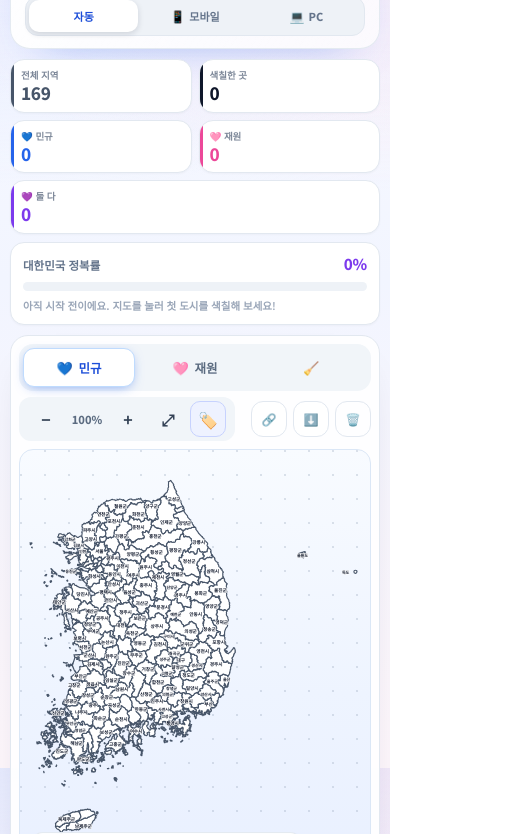
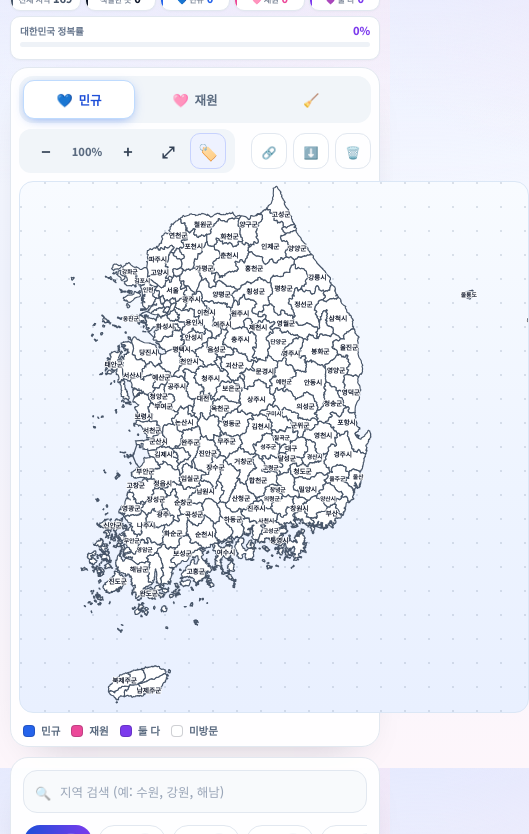
Before and after one commit to Ppoppi112/korea-travel-map, a plain HTML site: page index.html in a window 390 px wide. Shown: the part 76-910 px from the top of the page, 529 px wide, since content can reach past the window. Drawn offline with Linux system fonts and the light colour scheme.

Commit message:
모바일에서 헤더·요약 압축해 지도를 첫 화면 중앙에 배치

```diff
--- a/index.html
+++ b/index.html
@@ -845,8 +845,54 @@
     html[data-layout="mobile"] .foot { font-size: 10px; margin-top: 14px; }
     html[data-layout="mobile"] .brush-label-eraser { display: inline; }
 
+    /* ── 모바일: 지도가 첫 화면에 바로 보이도록 헤더·요약을 한 줄로 압축 ── */
+    html[data-layout="mobile"] #app { padding-top: 8px; }
+    html[data-layout="mobile"] .hero {
+      flex-wrap: nowrap;
+      padding: 7px 10px;
+      border-radius: 15px;
+      gap: 8px;
+    }
+    html[data-layout="mobile"] .hero-main { gap: 7px; flex: 1 1 auto; }
+    html[data-layout="mobile"] .hero-emoji { font-size: 17px; }
+    html[data-layout="mobile"] .hero h1 { font-size: 13.5px; line-height: 1.2; }
+    html[data-layout="mobile"] .hero-sub { display: none; }
+    html[data-layout="mobile"] .hero-side { width: auto; flex: 0 0 auto; align-items: center; }
+    html[data-layout="mobile"] .view-mode { padding: 2px; border-radius: 11px; }
+    html[data-layout="mobile"] .view-mode button { padding: 5px 7px; font-size: 10px; border-radius: 8px; }
+    html[data-layout="mobile"] .view-mode .vm-ico { font-size: 10px; }
+
+    html[data-layout="mobile"] .stats { margin-top: 7px; gap: 5px; }
+    html[data-layout="mobile"] .stat-grid { grid-template-columns: repeat(5, minmax(0, 1fr)); gap: 4px; }
+    html[data-layout="mobile"] .stat {
+      flex-direction: row;
+      align-items: baseline;
+      justify-content: center;
+      gap: 3px;
+      padding: 4px 3px 5px;
+      border-radius: 10px;
+    }
+    html[data-layout="mobile"] .stat::before { width: 2px; }
+    html[data-layout="mobile"] .stat-label { font-size: 8.5px; }
+    html[data-layout="mobile"] .stat strong { font-size: 12px; }
+    html[data-layout="mobile"] .stat-both { grid-column: auto; }
+    html[data-layout="mobile"] .progress { padding: 5px 9px; border-radius: 10px; }
+    html[data-layout="mobile"] .progress-top { font-size: 9.5px; }
+    html[data-layout="mobile"] .progress-top strong { font-size: 11px; }
+    html[data-layout="mobile"] .progress-note { display: none; }
+    html[data-layout="mobile"] .progress-track { height: 5px; margin-top: 4px; }
+
+    html[data-layout="mobile"] .workspace { margin-top: 7px; }
+    html[data-layout="mobile"] .map-container {
+      margin: 0 auto;
+      height: clamp(420px, 63vh, 620px);
+    }
+    html[data-layout="mobile"] .map-hint { display: none; }
+    html[data-layout="mobile"] .legend { margin-top: 2px; }
+
     @media (max-width: 420px) {
-      html[data-layout="mobile"] .stat-grid { grid-template-columns: repeat(2, minmax(0, 1fr)); }
+      html[data-layout="mobile"] .stat-label { font-size: 8px; }
+      html[data-layout="mobile"] .stat strong { font-size: 11px; }
       html[data-layout="mobile"] .brush-label-eraser { display: none; }
       html[data-layout="mobile"] #btn-share .btn-label { display: none; }
       html[data-layout="mobile"] #btn-share { width: 36px; height: 36px; padding: 0; }
@@ -1080,11 +1126,48 @@
     // 확대 기준점: 바다가 아니라 한반도 본토가 화면 가운데 오도록 잡는다.
     const MAP_CENTER = { x: 340, y: 460 };
 
+    // 모바일 기본 시야: 동쪽 독도까지 담느라 생기는 오른쪽 바다 여백을 잘라내고
+    // 본토·제주·울릉도가 화면 가운데 오도록 잡은 영역 (독도는 드래그·축소로 볼 수 있음)
+    const MAP_FOCUS_LAND = { x: 18, y: 2, w: 782, h: 996 };
+    let currentViewBox = { x: MAP_VIEWBOX.x, y: MAP_VIEWBOX.y, w: MAP_VIEWBOX.w, h: MAP_VIEWBOX.h };
+
+    // 기본 시야를 지도 칸의 화면 비율에 맞춰 늘려 여백 없이 꽉 차게 만든다
+    function fitViewBoxToContainer(base) {
+      const container = document.getElementById('map-container');
+      const cw = container ? container.clientWidth : 0;
+      const ch = container ? container.clientHeight : 0;
+      if (!cw || !ch) return { x: base.x, y: base.y, w: base.w, h: base.h };
+      const targetAspect = cw / ch;
+      let w = base.w;
+      let h = base.h;
+      if (w / h > targetAspect) h = w / targetAspect;
+      else w = h * targetAspect;
+      return {
+        x: base.x + base.w / 2 - w / 2,
+        y: base.y + base.h / 2 - h / 2,
+        w: w,
+        h: h
+      };
+    }
+
+    // 지금 보기 모드에 맞는 viewBox를 SVG 루트에 적용해 지도를 화면 가운데로
+    function updateMapViewBox() {
+      if (!svgRootEl) return;
+      const layout = document.documentElement.getAttribute('data-layout');
+      const base = layout === 'mobile' ? MAP_FOCUS_LAND : MAP_VIEWBOX;
+      currentViewBox = fitViewBoxToContainer(base);
+      svgRootEl.setAttribute(
+        'viewBox',
+        currentViewBox.x.toFixed(1) + ' ' + currentViewBox.y.toFixed(1) + ' ' +
+          currentViewBox.w.toFixed(1) + ' ' + currentViewBox.h.toFixed(1)
+      );
+    }
+
     // viewBox 1단위가 화면 1px에 대응하는 비율(meet 정렬 기준)
     function getViewBoxUnitsPerPixel(rect) {
       const width = Math.max(1, rect.width);
       const height = Math.max(1, rect.height);
-      return Math.max(MAP_VIEWBOX.w / width, MAP_VIEWBOX.h / height);
+      return Math.max(currentViewBox.w / width, currentViewBox.h / height);
     }
 
     const COLORS = {
@@ -1728,6 +1811,7 @@
 
       zoomLayerEl = zoomGroup;
       labelsLayerEl = labelsGroup;
+      updateMapViewBox();
       applyZoomStyleOnly();
     }
 
@@ -2450,7 +2534,23 @@
       }
 
       syncBrushButtonsUI();
+      updateMapViewBox();
       scheduleZoomUpdate();
+    }
+
+    // 모바일에서 지도가 화면 가운데 오도록 부드럽게 스크롤
+    function bringMapIntoView() {
+      const mapEl = document.getElementById('map-container');
+      if (!mapEl) return;
+      const rect = mapEl.getBoundingClientRect();
+      const viewH = window.innerHeight || document.documentElement.clientHeight;
+      if (rect.top >= 0 && rect.bottom <= viewH) return;
+      const targetY = window.pageYOffset + rect.top - Math.max(10, (viewH - rect.height) / 2);
+      try {
+        window.scrollTo({ top: Math.max(0, targetY), behavior: 'smooth' });
+      } catch (err) {
+        window.scrollTo(0, Math.max(0, targetY));
+      }
     }
 
     function setViewMode(mode) {
@@ -2465,8 +2565,10 @@
       } catch (err) {}
       applyViewMode();
 
-      if (mode === 'mobile') showToast('스마트폰 보기로 전환했어요.', '📱');
-      else if (mode === 'pc') showToast('PC 보기로 전환했어요.', '💻');
+      if (mode === 'mobile') {
+        window.setTimeout(bringMapIntoView, 60);
+        showToast('스마트폰 보기로 전환했어요.', '📱');
+      } else if (mode === 'pc') showToast('PC 보기로 전환했어요.', '💻');
       else showToast('화면 크기에 맞춰 자동으로 전환할게요.', '🖥️');
     }
 
@@ -2588,9 +2690,11 @@
 
       let resizeTimer = 0;
       const handleLayoutResize = () => {
-        if (viewModePref !== 'auto') return;
         window.clearTimeout(resizeTimer);
-        resizeTimer = window.setTimeout(() => applyViewMode(), 120);
+        resizeTimer = window.setTimeout(() => {
+          if (viewModePref === 'auto') applyViewMode();
+          else updateMapViewBox();
+        }, 120);
       };
       window.addEventListener('resize', handleLayoutResize);
       window.addEventListener('orientationchange', handleLayoutResize);
```
